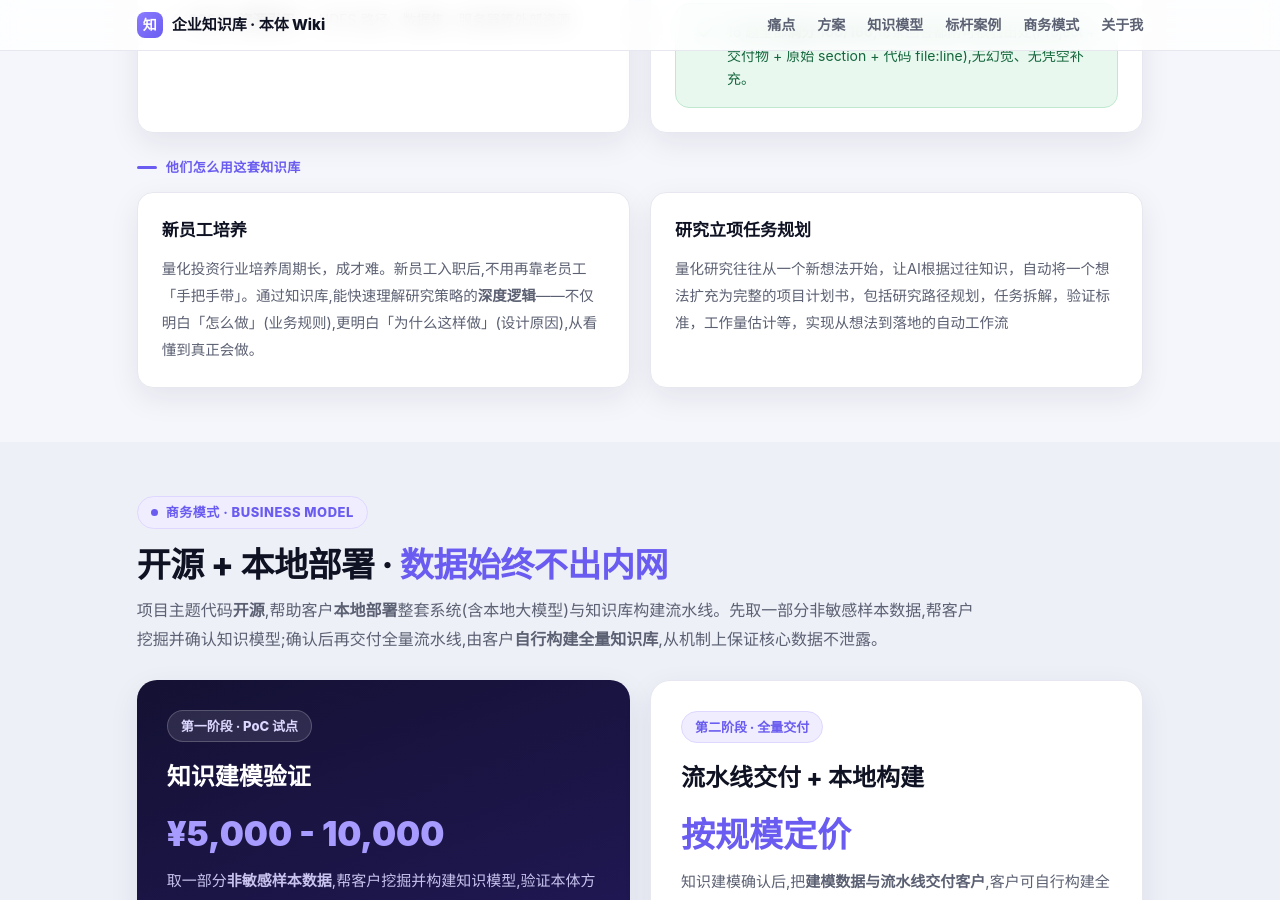
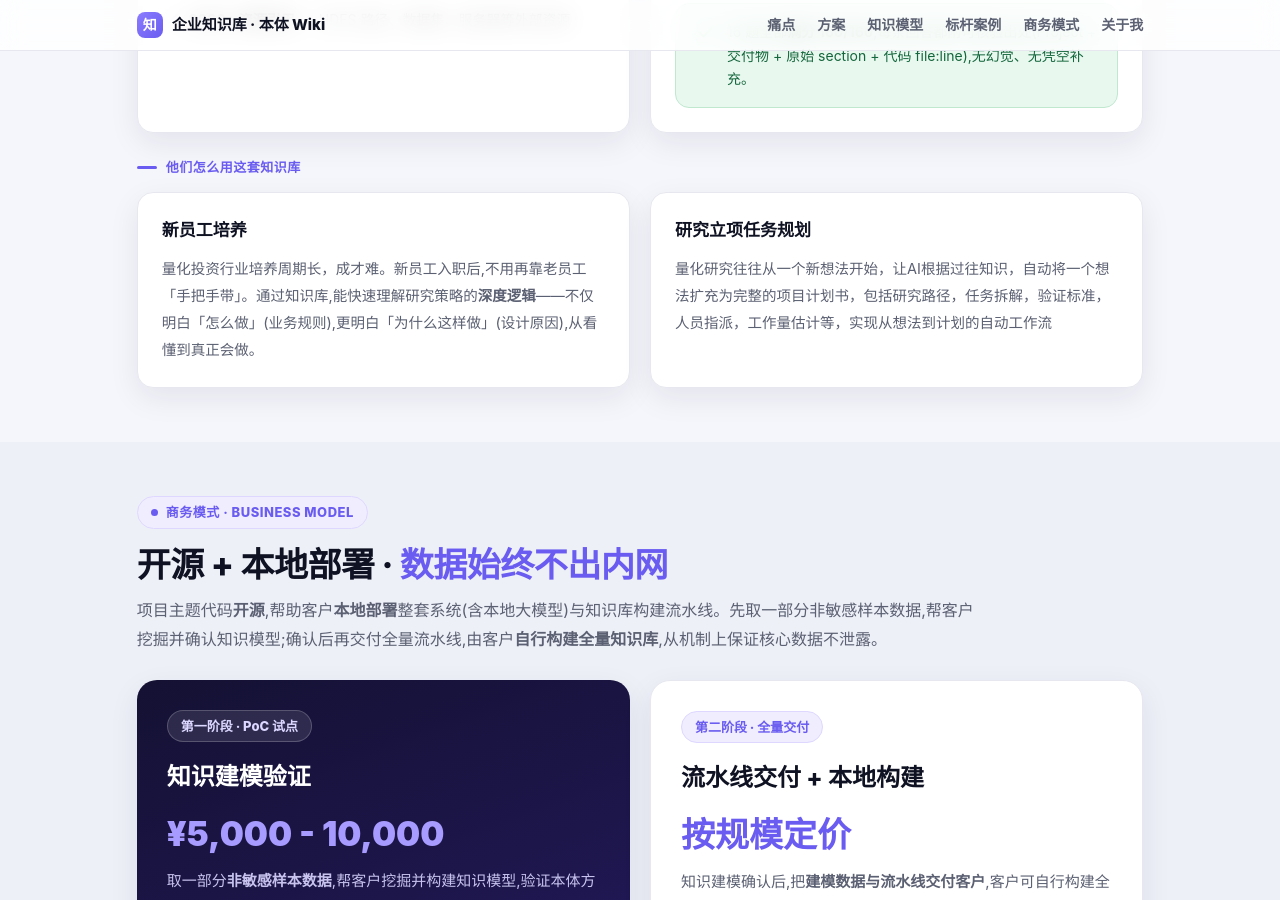
Before and after one commit to Jiwei/jiwei.github.io, a Jekyll site: the page knowledge-wiki.html, which Jekyll copies as it is, in a window 1280 px wide and 900 px high, scrolled down 4101 px. Built offline with Jekyll 4.4.1, drawn with Linux system fonts in a browser that asks for light colours.

Commit message:
feat: 更新企业知识库商业介绍页面

```diff
--- a/knowledge-wiki.html
+++ b/knowledge-wiki.html
@@ -411,7 +411,7 @@ h2.h{font-size:34px;font-weight:850;letter-spacing:-.5px;margin:0 0 10px;line-he
         </div>
         <div class="panel">
           <h4>研究立项任务规划</h4>
-          <p>量化研究往往从一个新想法开始，让AI根据过往知识，自动将一个想法扩充为完整的项目计划书，包括研究路径规划，任务拆解，验证标准，工作量估计等，实现从想法到落地的自动工作流</p>
+          <p>量化研究往往从一个新想法开始，让AI根据过往知识，自动将一个想法扩充为完整的项目计划书，包括研究路径，任务拆解，验证标准，人员指派，工作量估计等，实现从想法到计划的自动工作流</p>
         </div>
       </div>
     </div>
```
